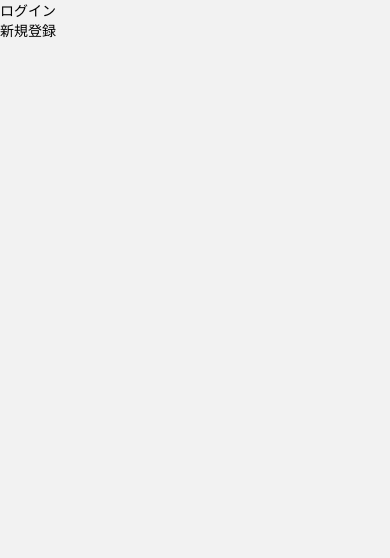
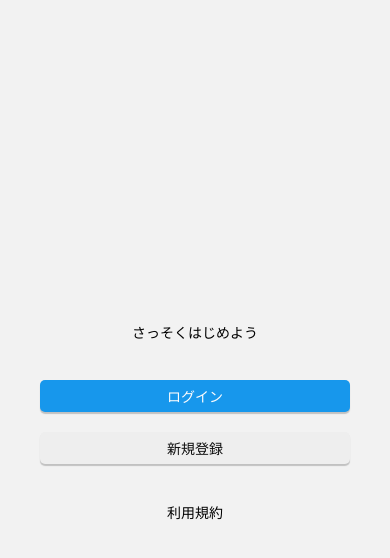
Before and after one commit to ken0426/eatLimit-app2.0, a React Native app: screen /topScreen in a window 390 px wide. Before the commit this address had no page. Shown: the top 558 px of the page. Built offline with nearby package versions, Linux system fonts and the light colour scheme; what @expo/react-native-action-sheet, react-native-responsive-fontsize, react-native-storage would draw is missing.

Commit message:
[feat] ログイン画面の実装

```diff
--- a/src/components/LoginScreen.tsx
+++ b/src/components/LoginScreen.tsx
@@ -1,12 +1,27 @@
-import React from 'react';
-import { Text, TextInput, View } from 'react-native';
+import { RouteProp } from '@react-navigation/native';
+import React, { FC, useState } from 'react';
+import { SafeAreaView, Text, TextInput, TouchableOpacity } from 'react-native';
+import { StackPramList } from '../types';
 
-const LoginScreen = () => {
+type Props = {
+  route: RouteProp<StackPramList, 'loginScreen'>;
+};
+
+const LoginScreen: FC<Props> = ({ route }) => {
+  const isLogin = route.params.isLogin;
+  const [isLoginScreen, setIsLoginScreen] = useState(isLogin);
   return (
-    <View>
-      <Text>LoginScreen</Text>
+    <SafeAreaView style={{ flex: 1 }}>
+      <Text>{isLoginScreen ? 'ログイン' : 'アカウント登録'}</Text>
       <TextInput />
-    </View>
+      <TouchableOpacity onPress={() => setIsLoginScreen(!isLoginScreen)}>
+        <Text>
+          {isLoginScreen
+            ? 'アカウントをお持ちでない方は新規登録'
+            : 'アカウントをお持ちの方はログイン'}
+        </Text>
+      </TouchableOpacity>
+    </SafeAreaView>
   );
 };
 
--- a/src/components/TopScreen.tsx
+++ b/src/components/TopScreen.tsx
@@ -1,15 +1,49 @@
+import { useNavigation } from '@react-navigation/native';
 import React from 'react';
-import { SafeAreaView, Text, TouchableOpacity, View } from 'react-native';
+import {
+  Alert,
+  SafeAreaView,
+  StyleSheet,
+  Text,
+  TouchableOpacity,
+  View,
+} from 'react-native';
+import { StackPramList } from '../types';
+import { StackNavigationProp } from '@react-navigation/stack';
+import AtomAuthButton from './atoms/AtomAuthButton';
+import { FONTSIZE, SIZE } from '../styles';
 
 const TopScreen = () => {
+  const navigation = useNavigation<StackNavigationProp<StackPramList>>();
   return (
     <SafeAreaView style={{ flex: 1 }}>
-      <View>
-        <TouchableOpacity onPress={() => {}}>
-          <Text>ログイン</Text>
-        </TouchableOpacity>
-        <TouchableOpacity onPress={() => {}}>
-          <Text>新規登録</Text>
+      <View style={styles.contents}>
+        <View style={styles.title}>
+          <Text style={styles.titleText}>さっそくはじめよう</Text>
+        </View>
+        <View style={styles.buttonArea}>
+          <AtomAuthButton
+            onPress={() =>
+              navigation.navigate('loginScreen', { isLogin: true })
+            }
+            backgroundColor={'#1797ec'}
+            textColor={'#fcfcfc'}
+            text={'ログイン'}
+          />
+          <AtomAuthButton
+            onPress={() =>
+              navigation.navigate('loginScreen', { isLogin: false })
+            }
+            backgroundColor={'#eeeeee'}
+            textColor={'#0c0c0c'}
+            text={'新規登録'}
+          />
+        </View>
+        <TouchableOpacity
+          onPress={() => Alert.alert('準備中')}
+          style={styles.service}
+        >
+          <Text>利用規約</Text>
         </TouchableOpacity>
       </View>
     </SafeAreaView>
@@ -17,3 +51,26 @@ const TopScreen = () => {
 };
 
 export default TopScreen;
+
+const styles = StyleSheet.create({
+  contents: {
+    alignItems: 'center',
+    justifyContent: 'center',
+    flex: 1,
+    paddingHorizontal: SIZE.BASE_WP * 10,
+  },
+  title: {
+    marginBottom: SIZE.BASE_HP * 3.5,
+  },
+  titleText: {
+    fontSize: FONTSIZE.SIZE20PX,
+  },
+  buttonArea: {
+    width: '100%',
+    height: SIZE.BASE_HP * 13,
+    justifyContent: 'space-around',
+  },
+  service: {
+    marginTop: SIZE.BASE_HP * 3.5,
+  },
+});
--- /dev/null
+++ b/src/components/atoms/AtomAuthButton.tsx
@@ -0,0 +1,45 @@
+import React, { FC } from 'react';
+import { StyleSheet, Text, TouchableOpacity } from 'react-native';
+import { FONTSIZE, SIZE } from '../../styles';
+
+type Props = {
+  onPress: () => void;
+  backgroundColor: string;
+  textColor: string;
+  text: string;
+};
+
+const AtomAuthButton: FC<Props> = ({
+  onPress,
+  backgroundColor,
+  textColor,
+  text,
+}) => {
+  return (
+    <TouchableOpacity
+      style={[styles.touch, { backgroundColor }]}
+      onPress={onPress}
+    >
+      <Text style={[styles.text, { color: textColor }]}>{text}</Text>
+    </TouchableOpacity>
+  );
+};
+
+export default AtomAuthButton;
+
+const styles = StyleSheet.create({
+  touch: {
+    width: '100%',
+    alignItems: 'center',
+    borderRadius: 5,
+    shadowColor: '#000000',
+    shadowOffset: { width: 0, height: 2 }, // ここで影のオフセットを設定
+    shadowOpacity: 0.2, // 影の透明度
+    shadowRadius: 1, // 影のぼかしの範囲
+  },
+  text: {
+    fontSize: FONTSIZE.SIZE25PX,
+    paddingVertical: SIZE.BASE_HP * 0.7,
+    color: '#fcfcfc',
+  },
+});
--- a/src/navigation/index.tsx
+++ b/src/navigation/index.tsx
@@ -12,6 +12,7 @@ import SettingDetailScreen from '../components/SettingDetailScreen';
 import MemoTemplateUpdateScreen from '../components/MemoTemplateUpdateScreen';
 import MemoTemplateRegisterScreen from '../components/MemoTemplateRegisterScreen';
 import SettingMemoScreen from '../components/SettingMemoScreen';
+import LoginScreen from '../components/LoginScreen';
 
 const Stack = createNativeStackNavigator<StackPramList>();
 
@@ -23,9 +24,14 @@ const RootStackScreen = () => {
       }}
     >
       <Stack.Screen
-        name={'TopScreen'}
+        name={'topScreen'}
         component={TopScreen}
         options={{ headerShown: false }}
+      />
+      <Stack.Screen
+        name={'loginScreen'}
+        component={LoginScreen}
+        options={{ headerShown: false, presentation: 'fullScreenModal' }}
       />
       <Stack.Screen
         name={'homeScreen'}
--- a/src/types/index.ts
+++ b/src/types/index.ts
@@ -23,7 +23,8 @@ export type KeepData = {
 };
 
 export type StackPramList = {
-  TopScreen: undefined;
+  topScreen: undefined;
+  loginScreen: { isLogin: boolean };
   homeScreen: undefined;
   detailScreen: { item: ApiData };
   searchScreen: { data: ApiData[] };
```
